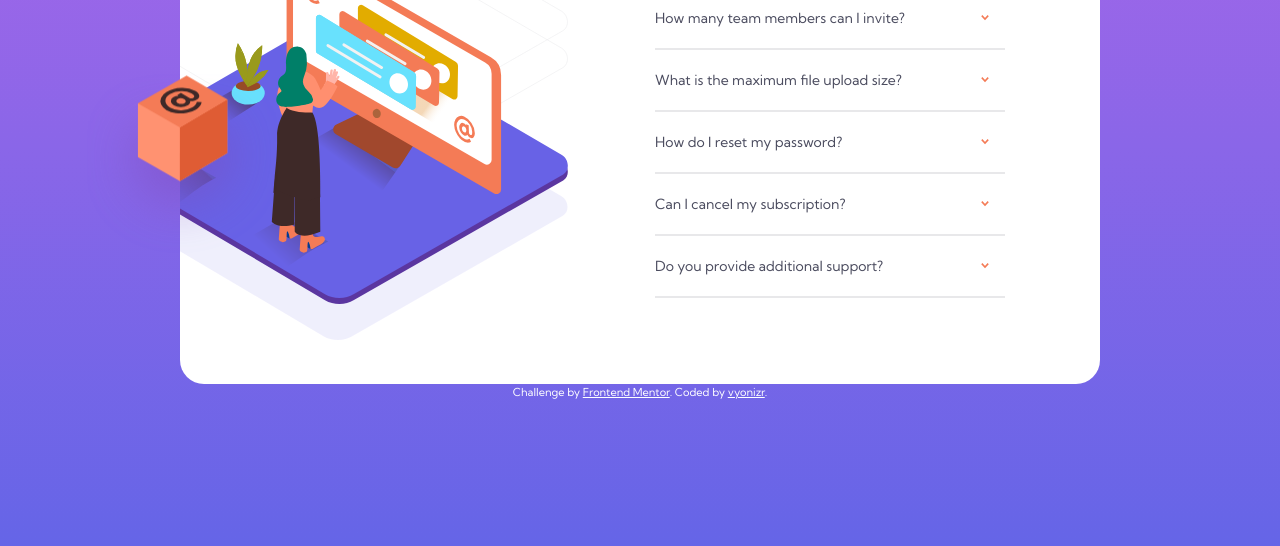
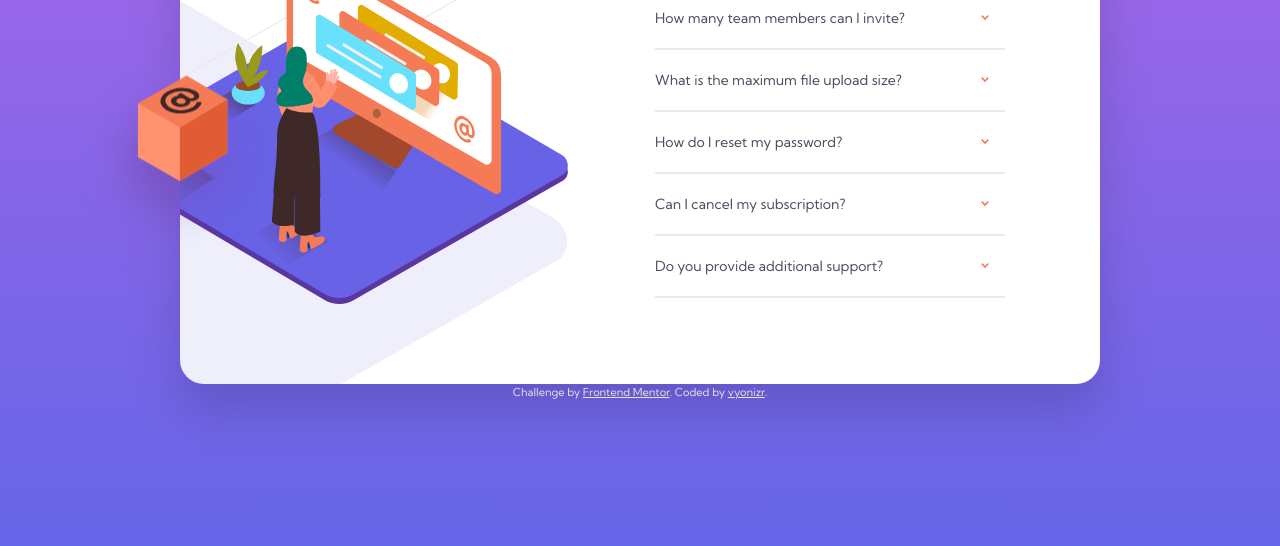
Before and after one commit to vyonizr/fm-faq-accordion-card, a website: page index.html in a window 1280 px wide. Shown: the part 254-800 px from the top of the page. Drawn offline with Linux system fonts and the light colour scheme.

Commit message:
scale platform shadow up

```diff
--- a/index.html
+++ b/index.html
@@ -30,7 +30,7 @@
   </head>
   <body class="flex h-fit min-h-screen flex-col items-center font-kumbh">
     <main
-      class="relative mt-[148px] flex w-[327px] flex-col rounded-3xl bg-white lg:mt-[129px] lg:min-h-[509px] lg:w-[920px] lg:flex-row lg:justify-end"
+      class="relative mt-[148px] flex w-[327px] flex-col rounded-3xl bg-white drop-shadow-2xl lg:mt-[129px] lg:min-h-[509px] lg:w-[920px] lg:flex-row lg:justify-end"
     >
       <section class="relative lg:basis-[475px] lg:overflow-y-hidden">
         <img
@@ -49,7 +49,7 @@
           alt="woman online illustration"
         />
         <img
-          class="absolute -left-[87px] -top-[0px] z-10 m-0 hidden lg:block"
+          class="absolute -left-[360px] -top-[80px] z-10 m-0 hidden scale-[2.15] lg:block"
           src="images/bg-pattern-desktop.svg"
           alt="woman online illustration shadow"
         />
```
Also changed, not shown: style.css.
